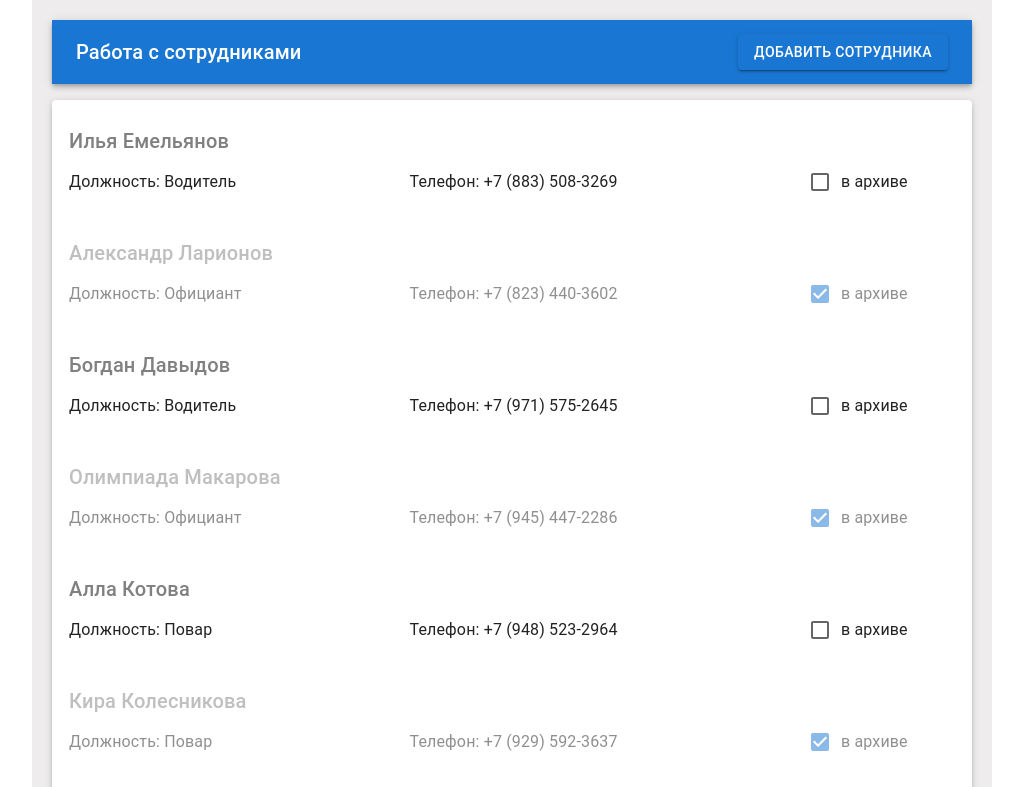
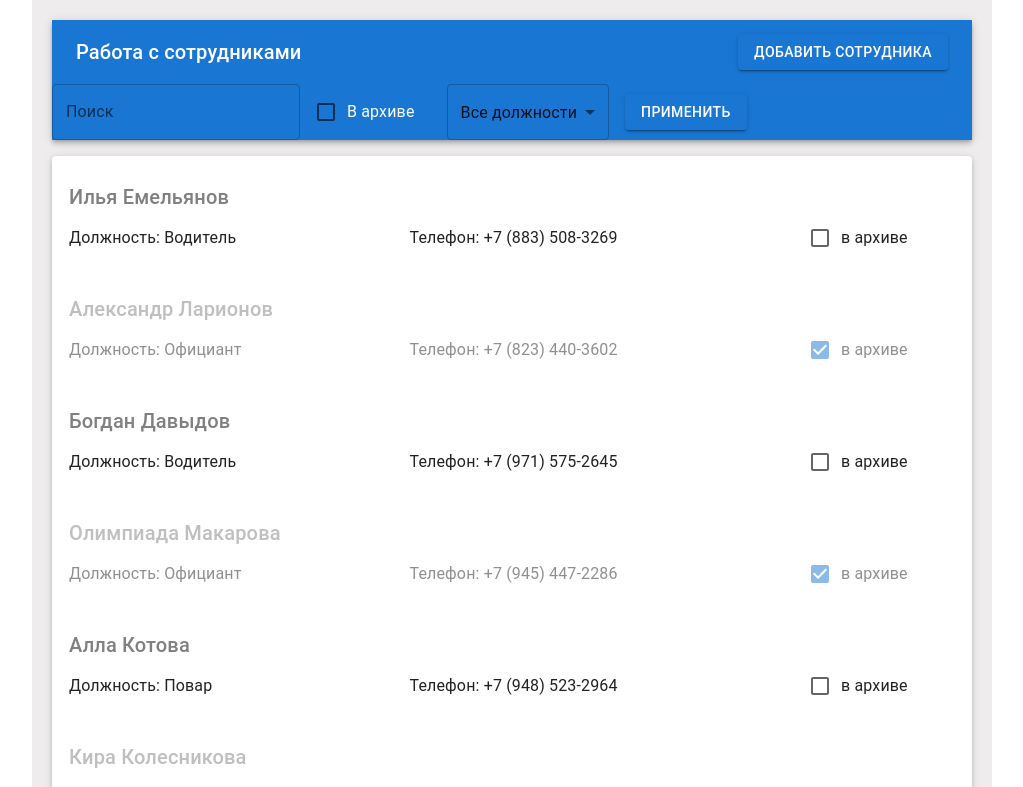
Before and after one commit to Yuriy4VF/Employes, a React (Vite) app: page /employee in a window 1280 px wide. Shown: the top 787 px of the page, without its empty margins (128-1151 px from the left). Built offline with nearby package versions, Linux system fonts and the light colour scheme.

Commit message:
fix: EmployeeFilted created

```diff
--- a/src/app/store.ts
+++ b/src/app/store.ts
@@ -1,9 +1,10 @@
 import { configureStore } from "@reduxjs/toolkit";
 
 import employeeReducer from "../slices/employeeSlice";
+import filterReducer from "../slices/filterSlice";
 
 const store = configureStore({
-  reducer: { employes: employeeReducer },
+  reducer: { employes: employeeReducer, filter: filterReducer },
 });
 
 export type RootState = ReturnType<typeof store.getState>;
--- a/src/pages/EmployeeListPage/EmployeeListPage.tsx
+++ b/src/pages/EmployeeListPage/EmployeeListPage.tsx
@@ -1,4 +1,5 @@
 import { EmployeeList } from "../../widgets";
+import EmployeeFilter from "../../widgets/EmployeeFilter/EmployeeFilter";
 import { useSelector } from "react-redux";
 import { RootState } from "../../app/store";
 import { useNavigate } from "react-router-dom";
@@ -32,6 +33,7 @@ const EmployeeListPage = () => {
             Добавить сотрудника
           </SimpleButton>
         </Toolbar>
+        <EmployeeFilter />
       </AppBar>
 
       <EmployeeList
--- /dev/null
+++ b/src/slices/filterSlice.ts
@@ -0,0 +1,36 @@
+import { createSlice, PayloadAction } from "@reduxjs/toolkit";
+import { EmployeeRoles } from "../mockData/employes";
+
+export type FilterState = {
+  name: string;
+  role: EmployeeRoles;
+  archiveStatus: boolean;
+};
+
+export type FilterQuery = FilterState["name"];
+export type FilterParams = Omit<FilterState, "name">;
+
+const initialState: FilterState = {
+  name: "",
+  role: EmployeeRoles.NO_ROLE,
+  archiveStatus: false,
+};
+
+const filterSlice = createSlice({
+  name: "filter",
+  initialState,
+  reducers: {
+    changeQuery: (state, action: PayloadAction<FilterQuery>) => {
+      console.log(action.payload);
+      state.name = action.payload;
+    },
+    changeParams: (state, action: PayloadAction<FilterParams>) => {
+      console.log(action.payload);
+      state.archiveStatus = action.payload.archiveStatus;
+      state.role = action.payload.role;
+    },
+  },
+});
+
+export const { changeQuery, changeParams } = filterSlice.actions;
+export default filterSlice.reducer;
--- /dev/null
+++ b/src/widgets/EmployeeFilter/EmployeeFilter.tsx
@@ -0,0 +1,66 @@
+import { useForm, Controller } from "react-hook-form";
+import {
+  TextField,
+  Checkbox,
+  FormControlLabel,
+  Select,
+  MenuItem,
+  Button,
+} from "@mui/material";
+
+const EmployeeFilter = () => {
+  const { control, handleSubmit, watch } = useForm({
+    defaultValues: {
+      archived: false,
+      position: "",
+    },
+  });
+
+  const onSubmit = (data) => {
+    console.log("Checkbox and Select Data:", data);
+  };
+
+  const handleQueryChange = (event) => {
+    console.log("Query:", event.target.value);
+  };
+
+  return (
+    <div style={{ display: "flex", alignItems: "center", gap: "16px" }}>
+      <TextField
+        label="Поиск"
+        variant="outlined"
+        onChange={handleQueryChange}
+      />
+
+      <Controller
+        name="archived"
+        control={control}
+        render={({ field }) => (
+          <FormControlLabel
+            control={<Checkbox {...field} />}
+            label="В архиве"
+          />
+        )}
+      />
+
+      <Controller
+        name="position"
+        control={control}
+        render={({ field }) => (
+          <Select {...field} displayEmpty>
+            <MenuItem value="">Все должности</MenuItem>
+            <MenuItem value="developer">Разработчик</MenuItem>
+            <MenuItem value="designer">Дизайнер</MenuItem>
+            <MenuItem value="manager">Менеджер</MenuItem>
+          </Select>
+        )}
+      />
+
+      <Button variant="contained" onClick={handleSubmit(onSubmit)}>
+        Применить
+      </Button>
+    </div>
+  );
+};
+
+export default EmployeeFilter;
```
Also changed, not shown: src/widgets/EmployeeFilter/EmployeeFilter.module.scss (added).
